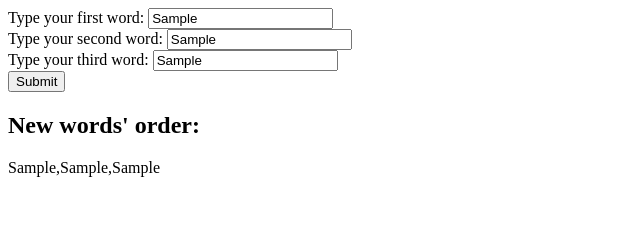
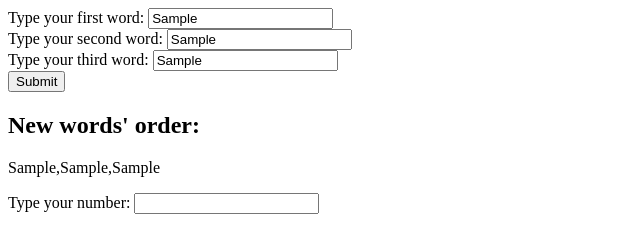
Before and after one commit to 17Mariya17/numbers, a plain HTML site: page index.html in a window 1280 px wide. Both pictures are taken after typing "Sample", "Sample", "Sample" into the empty fields and a click on the input "Submit". Shown: the whole page, without its empty margins (0-640 px from the left). Drawn offline with Linux system fonts and the light colour scheme.

Commit message:
first task

```diff
--- a/index.html
+++ b/index.html
@@ -22,8 +22,13 @@
       </div>
       <input type="submit" value="Submit" />
     </form>
-    <div id="outDataText" class="output-data">
-      <h2>New words' order:</h2>
-    </div>
+    <h2>New words' order:</h2>
+    <div id="outDataText" class="output-data"></div>
+    <form id="formNumber" action="">
+      <div class="input-wrap">
+        <label for="yourNumber">Type your number:</label>
+        <input id="yourNumber" type="text" />
+      </div>
+    </form>
   </body>
 </html>
--- a/pages/form.js
+++ b/pages/form.js
@@ -29,6 +29,7 @@ function input() {
       //Create paragraph with new words' order
       const newOrder = document.createElement("p");
       newOrder.innerHTML = inputWordsOrder;
+      document.getElementById("outDataText").innerHTML = "";
       document.getElementById("outDataText").appendChild(newOrder);
     });
 }
```
